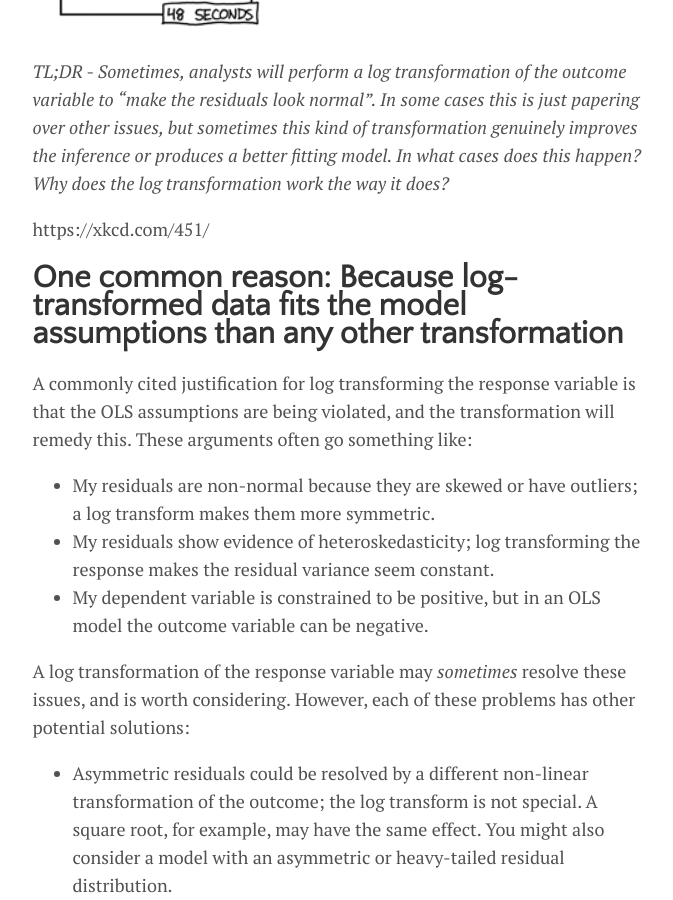
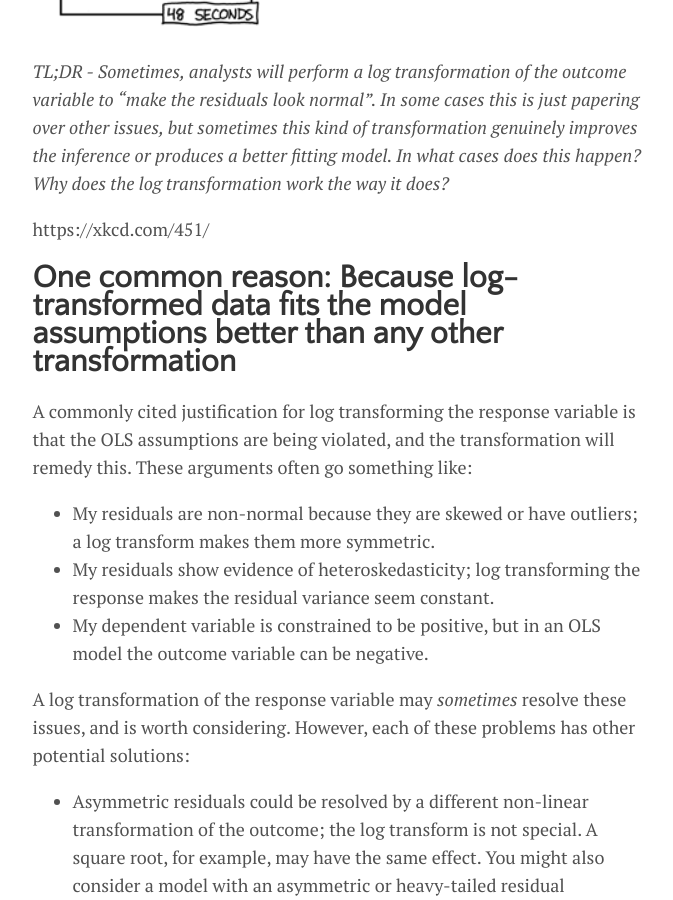
Before and after one commit to lmc2179/lmc2179.github.io, a Jekyll site: the page built from drafts/multiplicative.md, in a window 1280 px wide and 900 px high, scrolled down 516 px. Shown: the whole window, without its empty margins (300-973 px from the left). Built offline with Jekyll 4.4.1, drawn with Linux system fonts in a browser that asks for light colours; formulas are drawn with MathJax 3.

Commit message:
Update multiplicative.md

```diff
--- a/drafts/multiplicative.md
+++ b/drafts/multiplicative.md
@@ -11,7 +11,7 @@ image: logarithms.png
 
 https://xkcd.com/451/
 
-# One common reason: Because log-transformed data fits the model assumptions than any other transformation
+# One common reason: Because log-transformed data fits the model assumptions better than any other transformation
 
 A commonly cited justification for log transforming the response variable is that the OLS assumptions are being violated, and the transformation will remedy this. These arguments often go something like:
 
```
